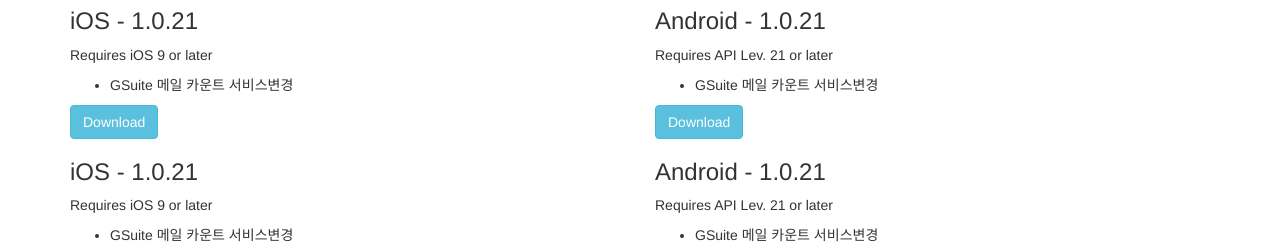
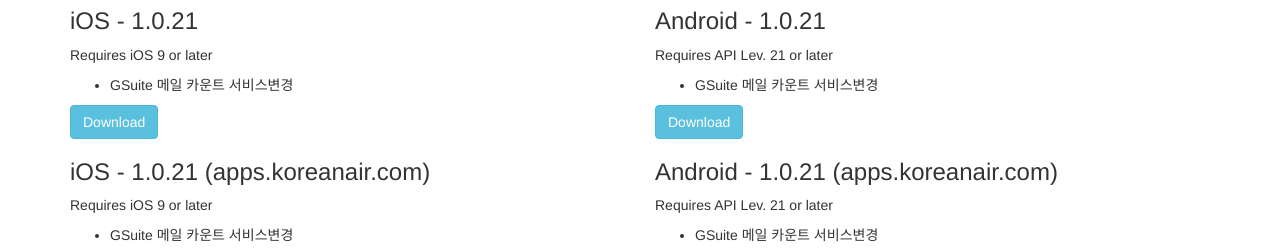
Before and after one commit to histdev/mhanway, a plain HTML site: page index.html in a window 1280 px wide. Shown: the part 345-597 px from the top of the page. Drawn offline with nearby package versions, Linux system fonts and the light colour scheme.

```diff
--- a/index.html
+++ b/index.html
@@ -36,7 +36,7 @@
     </div>
 
     <div class="col-sm-6">
-      <h3>iOS - 1.0.21 <apps.koreanair.com></h3>
+      <h3>iOS - 1.0.21 (apps.koreanair.com)</h3>
       <p>Requires iOS 9 or later</p>
       <ul>
         <li>GSuite 메일 카운트 서비스변경</li>
@@ -44,7 +44,7 @@
       <a href="itms-services://?action=download-manifest&url=https://apps.koreanair.com/publics/download/15/2/YXPR5qp7A1/mHanway.plist" class="btn btn-info" role="button">Download</a>
     </div>
     <div class="col-sm-6">
-      <h3>Android - 1.0.21<apps.koreanair.com></h3>
+      <h3>Android - 1.0.21 (apps.koreanair.com)</h3>
       <p>Requires API Lev. 21 or later</p>
       <ul>
         <li>GSuite 메일 카운트 서비스변경</li>
```
